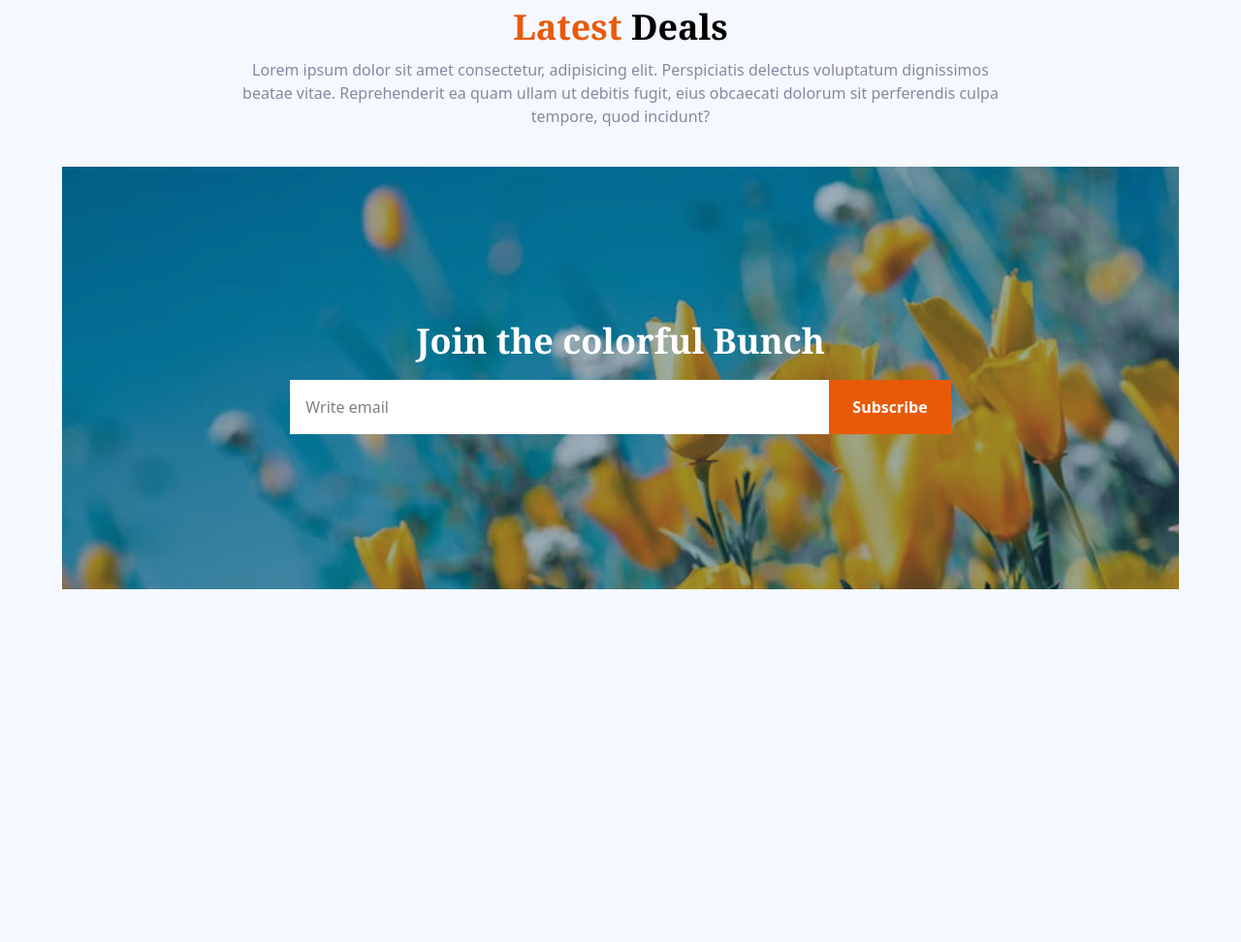
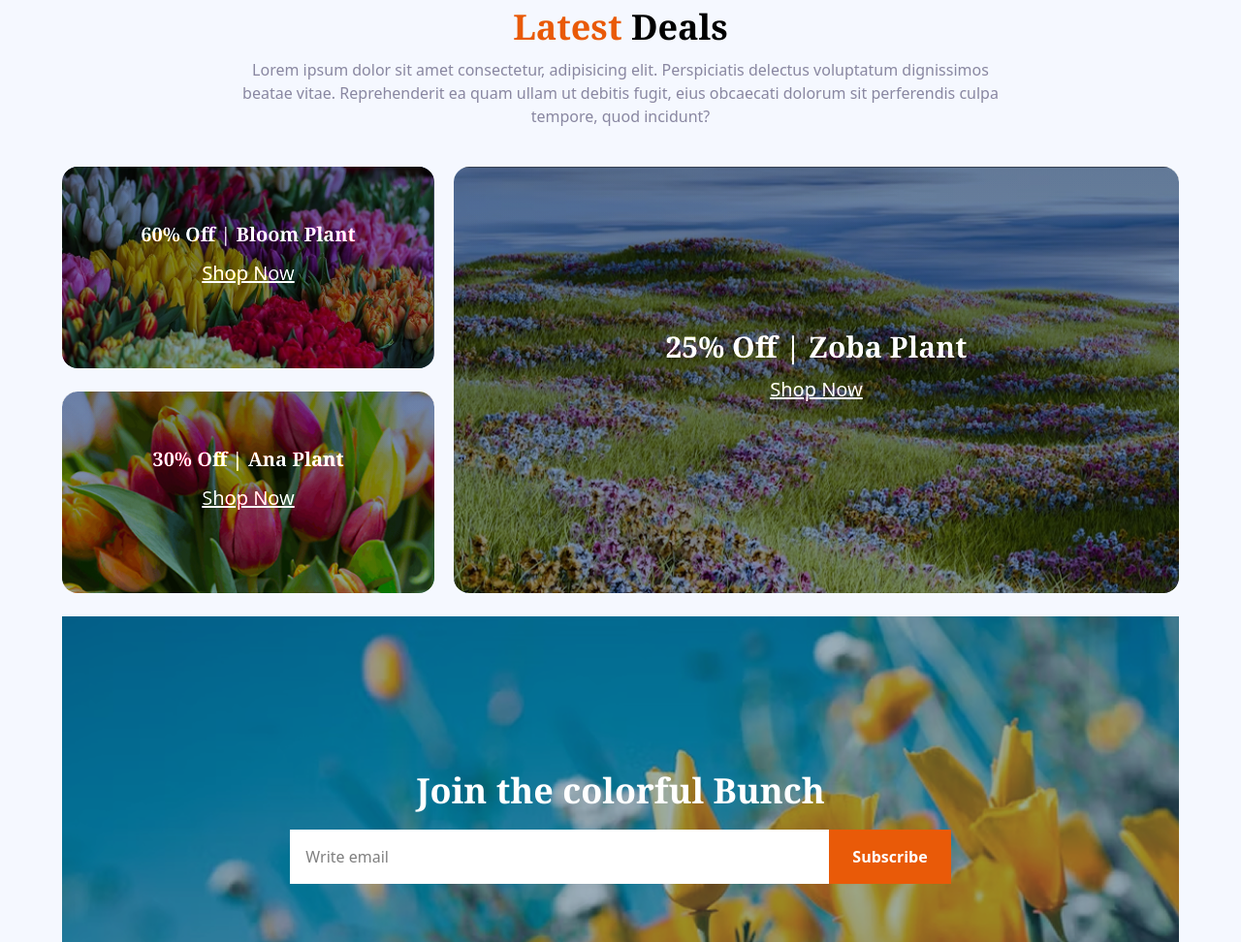
Before and after one commit to prottoy777-cyber/B12A02-Responsive-Flowers, a plain HTML site: page index.html in a window 1280 px wide. Shown: the part 2279-3251 px from the top of the page at 97% size. Before the commit the page ends 2967 px from the top, so only its background shows below. Drawn offline with nearby package versions, Linux system fonts and the light colour scheme.

Commit message:
latest deals update

```diff
--- a/index.html
+++ b/index.html
@@ -149,6 +149,33 @@
         <p class="text-[#8987A1] mt-3 mb-4 lg:px-20">Lorem ipsum dolor sit amet consectetur, adipisicing elit. Perspiciatis delectus voluptatum dignissimos beatae vitae. Reprehenderit ea quam ullam ut debitis fugit, eius obcaecati dolorum sit perferendis culpa tempore, quod incidunt?</p>
       </div>
     </section>
+     <div class="lg:flex lg:gap-5">
+        <div>
+          <div class="bg-gradient-to-b from-gray-700 to-gray-600 relative mb-6 w-full lg:w-96 lg:h-52 rounded-2xl">
+            <img class="w-full h-full object-cover absolute mix-blend-overlay rounded-2xl" src="./assets/deal-bloom.png" alt="">
+            <div class="py-24 text-center lg:py-14 lg:px-12">
+              <h2 class="text-xl text-white mb-3 font-serif font-bold">60% Off | Bloom Plant</h2>
+              <a class="text-xl underline text-white" href="">Shop Now</a>
+            </div>
+          </div>
+          <div class="bg-gradient-to-b from-gray-700 to-gray-600 relative mb-6 w-full lg:w-96 lg:h-52 rounded-2xl">
+            <img class="w-full h-full object-cover absolute mix-blend-overlay rounded-2xl" src="./assets/deal-ana.png" alt="">
+            <div class="p-24 text-center lg:py-14 lg:px-12">
+              <h2 class="text-xl font-bold text-white mb-3 font-serif">30% Off | Ana Plant</h2>
+              <a class="text-xl underline text-white" href="">Shop Now</a>
+            </div>
+          </div>
+        </div>
+        <div class="bg-gradient-to-b from-gray-700 to-gray-600 relative mb-6 w-full rounded-2xl">
+          <img class="w-full h-full object-cover absolute mix-blend-overlay rounded-2xl" src="./assets/deal-zabo.png"
+            alt="">
+          <div class="p-24 text-center lg:py-42">
+            <h2 class="text-xl font-bold text-white mb-3 font-serif lg:text-3xl">25% Off | Zoba Plant</h2>
+            <a class="text-xl underline text-white" href="">Shop Now</a>
+          </div>
+        </div>
+      </div>
+    </section>
 
     <!-- deals End  -->
 
```
